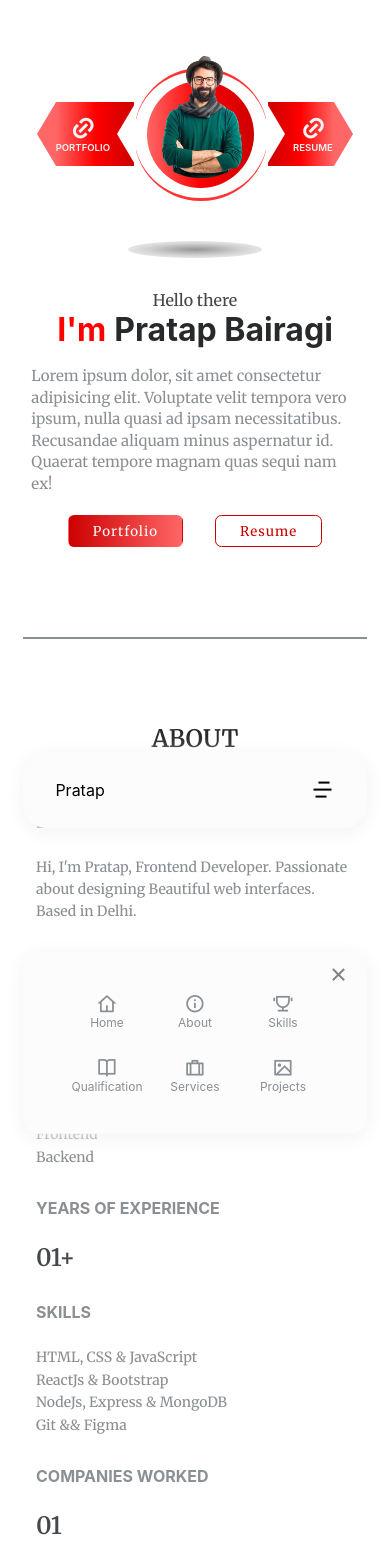
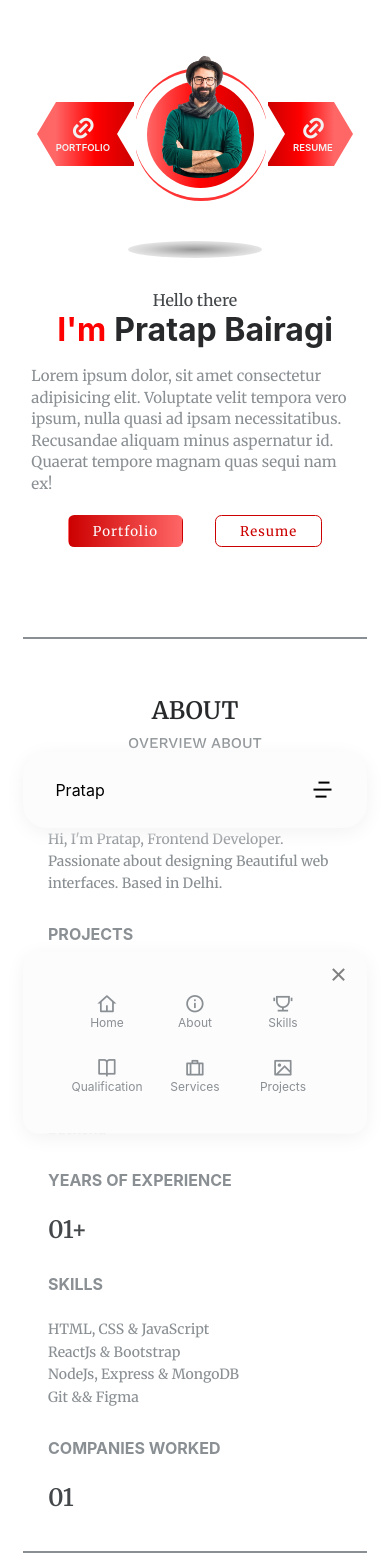
Before and after one commit to pratapbairagi/portfolio3, a React (Create React App) app in the folder portfolio/: page / in a window 390 px wide. Shown: the top 1568 px of the page. Built offline with nearby package versions, Linux system fonts and the light colour scheme.

Commit message:
modifying css

```diff
--- a/portfolio/src/App.css
+++ b/portfolio/src/App.css
@@ -1066,13 +1066,18 @@ a:hover{
   .projects_container,
   .testimonial_container,
   .contact_container {
-    padding: 9dvh 2rem 9dvh 2rem;
+    padding: 3rem 1.75rem 3rem 1.75rem;
   }
 
   .about_container .content,
   .skills_container .content,
   .qualification_container .content {
     margin-top: 1rem;
+  }
+
+  .about_container .content,
+  .contact_container .content{
+    padding: 0 0.5rem;
   }
 
   /* hero or home */
@@ -1134,13 +1139,18 @@ a:hover{
   .projects_container,
   .testimonial_container,
   .contact_container {
-    padding: 9dvh 2.25rem 9dvh 2.25rem;
+    padding: 3rem 1.75rem 3rem 1.75rem;
   }
 
   .about_container .content,
   .skills_container .content,
   .qualification_container .content {
     margin-top: 2rem;
+  }
+
+  .about_container .content,
+  .contact_container .content{
+    padding: 0 1.25rem;
   }
 
   /* hero or home */
@@ -1242,7 +1252,7 @@ a:hover{
   .projects_container,
   .testimonial_container,
   .contact_container {
-    padding: 14dvh 2.5rem 14dvh 2.5rem;
+    padding: 7rem 2rem 7rem 2rem;
   }
 
   .about_container .content,
@@ -1448,7 +1458,7 @@ margin-top: 0.3rem !important;
   .projects_container,
   .testimonial_container,
   .contact_container {
-    padding: 15dvh 3rem 15dvh 3rem;
+    padding: 8rem 3rem 8rem 3rem;
   }
 
   .about_container .content,
```
